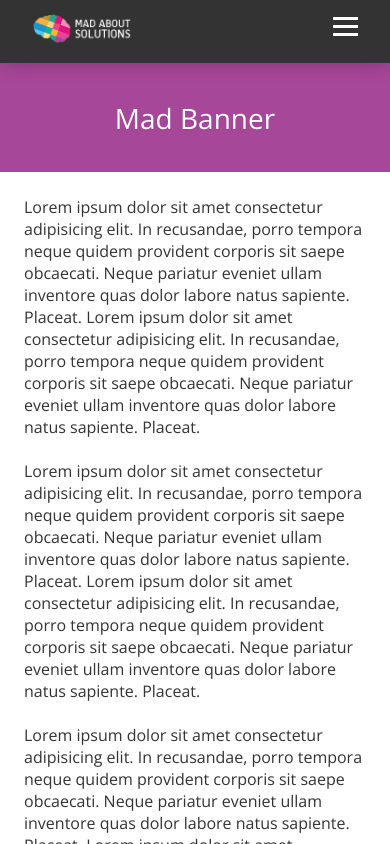
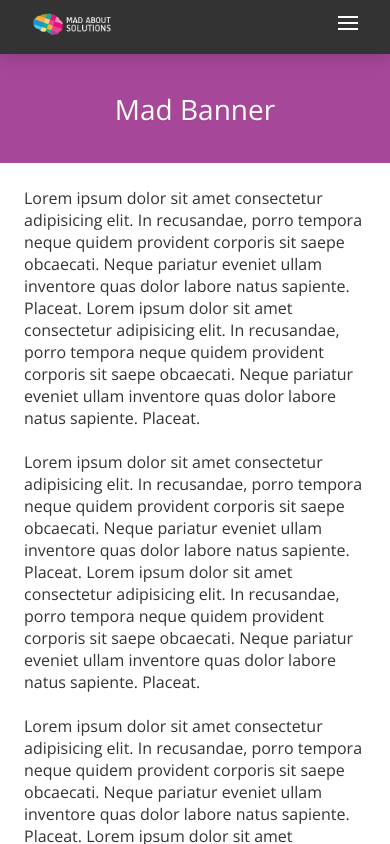
Before and after one commit to rapsamaniego27/mad-v1, a website: page index.html in a window 390 px wide. Drawn offline with nearby package versions, Linux system fonts and the light colour scheme; files that its build step writes are made by us from their sources.

Commit message:
adjusted scroll height

```diff
--- a/index.html
+++ b/index.html
@@ -69,10 +69,10 @@
         <!-- Burger -->
         <div class="burgers" id="navOpen">
 
-          <svg width="25" height="45" class="burgers__svg">
-            <rect x="0" y="8" width="100%" height="3" fill="white" class="burger-line"></rect>
-            <rect x="0" y="16" width="100%" height="3" fill="white" class="burger-line"></rect>
-            <rect x="0" y="24" width="100%" height="3" fill="white" class="burger-line"></rect>
+          <svg width="20" height="45" class="burgers__svg">
+            <rect x="0" y="6" width="100%" height="2" fill="white" class="burger-line"></rect>
+            <rect x="0" y="12" width="100%" height="2" fill="white" class="burger-line"></rect>
+            <rect x="0" y="18" width="100%" height="2" fill="white" class="burger-line"></rect>
           </svg>
 
         </div>
--- a/source/js/classes/Menuet.js
+++ b/source/js/classes/Menuet.js
@@ -59,7 +59,7 @@ class Menuet {
       /* Detects if screen width is mobile or not
          then it declares a height trigger when scrolled.
       */
-      const TRIGGER_HEIGHT = screenWidth > 800 ? 30 : 15;
+      const TRIGGER_HEIGHT = screenWidth > 800 ? 5 : 1;
 
       if (fromTop >= TRIGGER_HEIGHT) {
         this.header.classList.add('header--sticky');
--- a/source/scss/4-layout/default-structure.scss
+++ b/source/scss/4-layout/default-structure.scss
@@ -12,18 +12,10 @@ body {
 
 #main {
   flex: 1 0 auto;
+  transition: all 1s ease-in-out;
+  top: 0;
 }
 
-/* We added padding-top vh values so we can
-   adjust everytime the header is in a fixed height
-*/
-.content {
-  padding-top: 10vh !important;
-
-  @media #{$device-md} {
-    padding-top: 5vh !important;
-  }
-}
 
 footer {
   flex-shrink: 0;
--- a/source/scss/4-layout/header.scss
+++ b/source/scss/4-layout/header.scss
@@ -6,17 +6,17 @@ header {
   width: 100vw;
   z-index: 500;
   position: relative;
-  top: -10px;
-  transform: translateY(10px);
-  transition: top 0.3s ease-out;
+  top: -20px;
+  transform: translateY(20px);
+  transition: top 0.8s ease-out;
 
   /* Responsiveness of nav */
   @media #{$device-md} {
-    height: 70px;
+    height: 60px;
   }
 
   @media #{$device-sm} {
-    height: 60px;
+    height: 46px;
     padding: 0.25rem 0;
   }
 }
@@ -107,7 +107,7 @@ header {
   .burgers {
     display: none;
     cursor: pointer;
-    margin-top: 0.33rem;
+    margin-top: 1rem;
   }
 
 }
@@ -126,5 +126,5 @@ header {
 
 /* Base size of Logo */
 .header__logo-img {
-  width: 200px;
+  width: 175px;
 }
--- a/source/scss/6-responsive/header-mobile.scss
+++ b/source/scss/6-responsive/header-mobile.scss
@@ -118,6 +118,6 @@
 
   .header__logo-img {
     width: 17vw;
-    min-width: 100px;
+    min-width: 80px;
   }
 }
```
